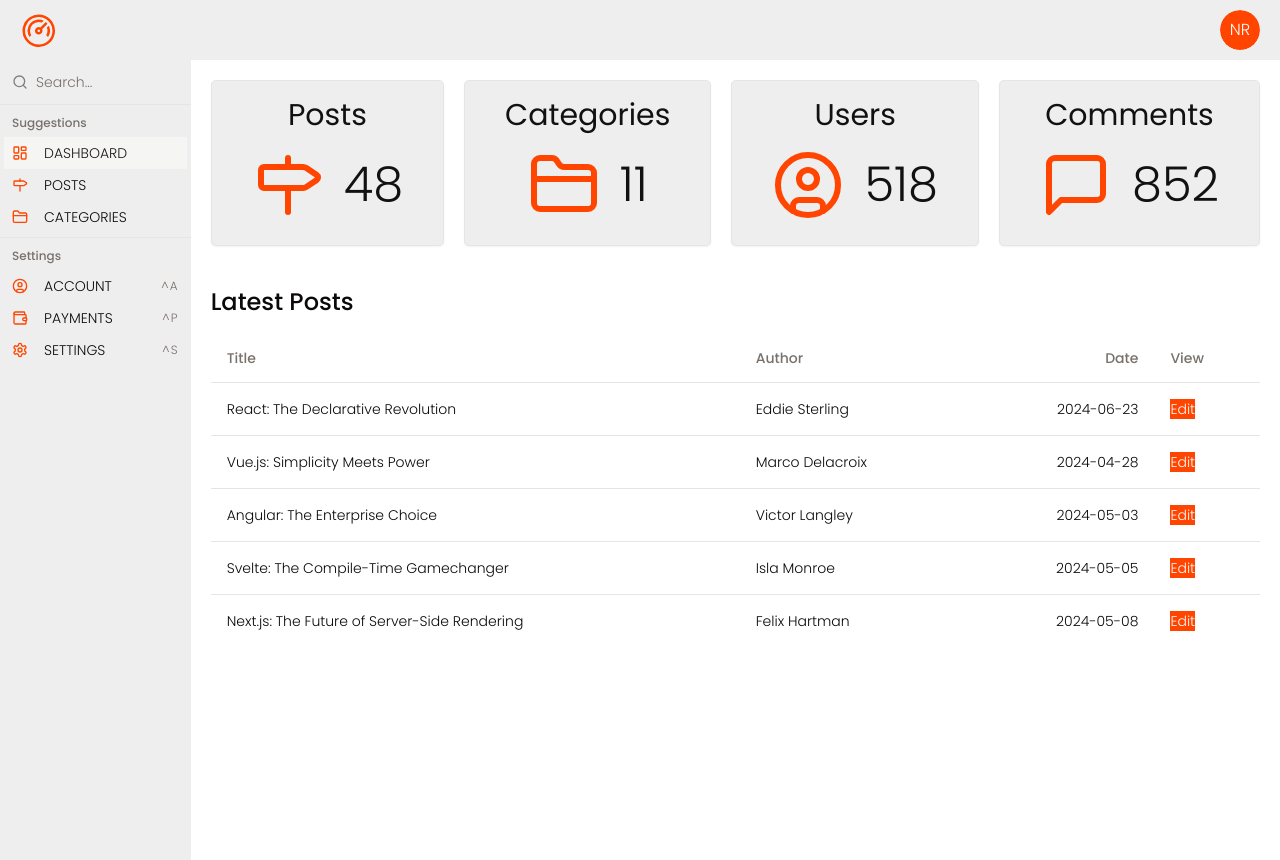
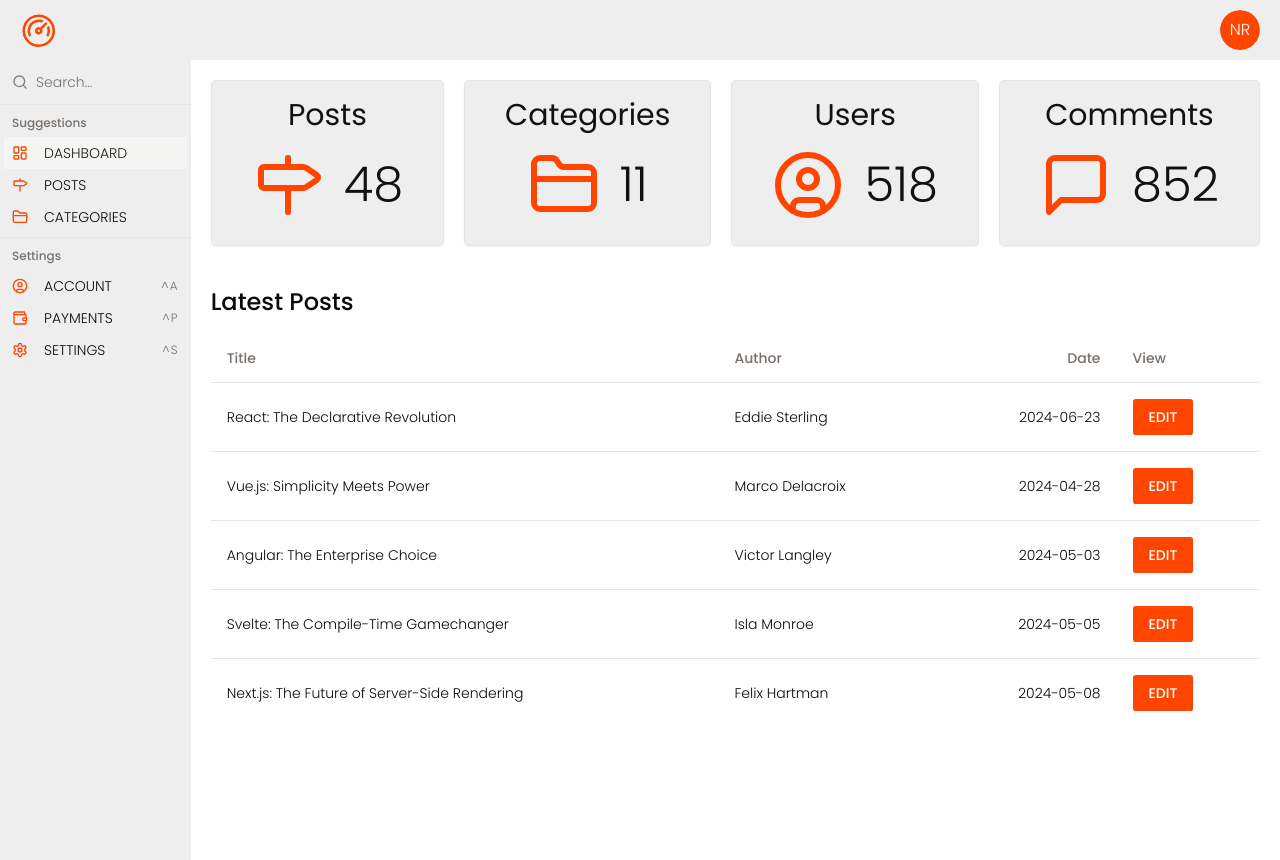
Before and after one commit to Nimira43/Tabularium, a Next.js app: page / in a window 1280 px wide. Built offline with nearby package versions, Linux system fonts and the light colour scheme; a web font is replaced by a local one.

Commit message:
Finished styling Edit button

```diff
--- a/components/posts/PostsTable.tsx
+++ b/components/posts/PostsTable.tsx
@@ -46,7 +46,7 @@ const PostsTable = ({
                   href={`/posts/edit/${post.id}`}
                 >
                   <button
-                    className='bg-main hover:bg-dark text-light '
+                    className='bg-main hover:bg-dark text-light font-medium py-2 px-4 uppercase rounded-md'
                   >
                     Edit
                   </button>
```
